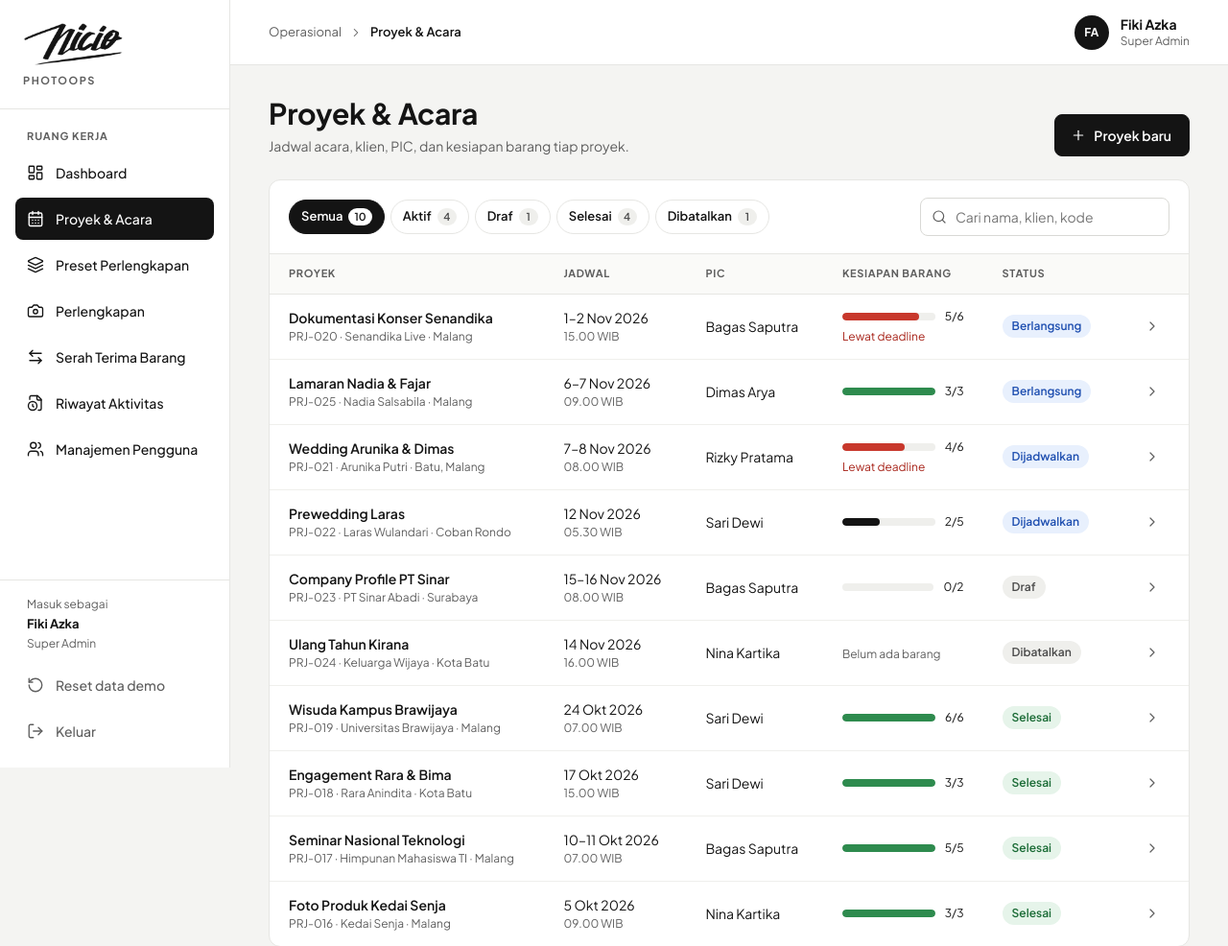
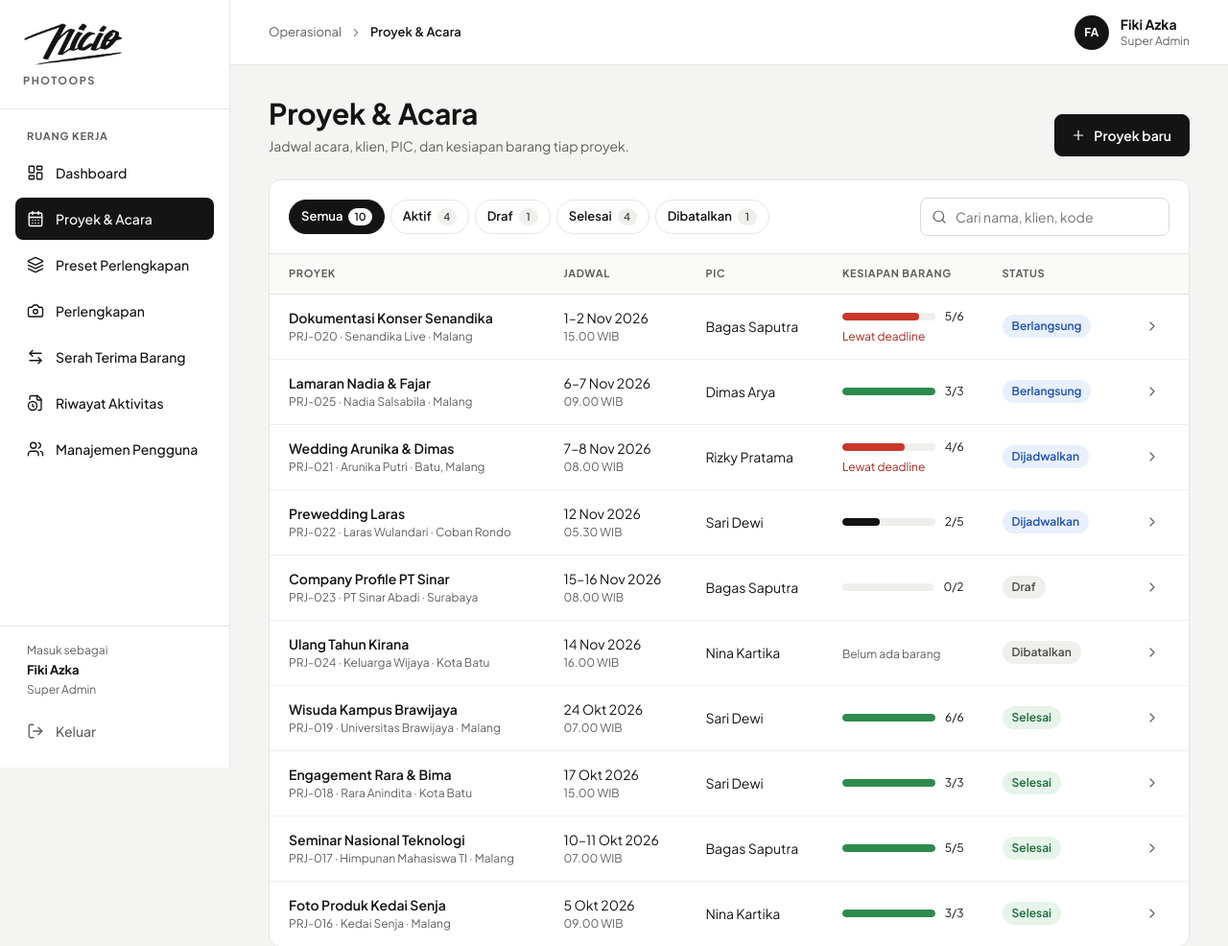
Before and after one commit to fikiazka/photoops, a PHP site: page /pages/proyek.php in a window 1280 px wide. Shown: the top 986 px of the page at 96% size. Run offline with PHP 8.4, Linux system fonts and the light colour scheme; the visitor is signed in with stand-in values (Sample User, id 1).

Commit message:
refactor(ui): remove demo reset and equipment usage column

```diff
--- a/includes/layout_foot.php
+++ b/includes/layout_foot.php
@@ -6,7 +6,6 @@ defined('ROOT') || exit;
 </div>
 </div>
 <div class="sidebar-latar" data-sidebar-tutup hidden></div>
-<?php require ROOT . '/partials/modal_reset.php'; ?>
 <?php require ROOT . '/partials/modal_konfirmasi.php'; ?>
 <?php endif; ?>
 <script src="<?= e(aset('js/app.js')) ?>" defer></script>
--- a/includes/layout_sidebar.php
+++ b/includes/layout_sidebar.php
@@ -30,10 +30,6 @@ $menu_aktif = $halaman['menu'] ?? '';
 <strong><?= e($pengguna['nama']) ?></strong>
 <span class="kecil redup"><?= e(label_peran($pengguna)) ?></span>
 </div>
-<button type="button" class="menu-item menu-item-redup" data-buka="dialog-reset">
-<?= ikon('rotate-ccw') ?>
-<span>Reset data demo</span>
-</button>
 <a href="<?= e(url('logout.php')) ?>" class="menu-item menu-item-redup">
 <?= ikon('log-out') ?>
 <span>Keluar</span>
--- a/pages/perlengkapan.php
+++ b/pages/perlengkapan.php
@@ -136,7 +136,6 @@ if (is_post()) {
 $tab = in_array(query('tab'), ['eksternal', 'insiden'], true) ? query('tab') : 'unit';
 $kelola = boleh('perlengkapan.kelola');
 $ringkas = ringkasan_pemakaian();
-$frekuensi = frekuensi_pakai();
 $terbuka = insiden_terbuka();
 $eksternal = daftar_barang_eksternal();
 $ringkas_eks = ringkasan_eksternal($eksternal);
@@ -384,7 +383,7 @@ $unit_tampil = array_filter(db('perlengkapan'), function ($u) use ($f_kategori,
 </div>
 <div class="tabel-wrap">
 <table class="tabel tabel-kartu">
-<thead><tr><th>Unit</th><th>Kondisi</th><th>Pemakaian</th><th class="angka">Dipakai</th><?= $kelola ? '<th><span class="sr">Aksi</span></th>' : '' ?></tr></thead>
+<thead><tr><th>Unit</th><th>Kondisi</th><th>Pemakaian</th><?= $kelola ? '<th><span class="sr">Aksi</span></th>' : '' ?></tr></thead>
 <tbody>
 <?php foreach ($unit_kat as $u): ?>
 <?php
@@ -405,7 +404,6 @@ $berikut = jadwal_berikutnya($u['id']);
 <div class="kecil redup">Berikutnya <?= e($pb['kode'] ?? '?') ?> · <?= e(rentang_tgl($berikut['tgl_mulai'], $berikut['tgl_selesai'])) ?></div>
 <?php endif; ?>
 </td>
-<td data-label="Dipakai" class="angka"><?= $frekuensi[$u['id']] ?? 0 ?>×</td>
 <?php if ($kelola): ?>
 <td class="kolom-aksi">
 <div class="aksi-baris">
--- a/partials/modal_reset.php
+++ /dev/null
@@ -1,22 +0,0 @@
-<?php
-defined('ROOT') || exit;
-?>
-<dialog class="dialog" id="dialog-reset" aria-labelledby="dialog-reset-judul">
-<form method="post" action="<?= e(url('reset.php')) ?>" class="dialog-isi">
-<?= csrf_field() ?>
-<div class="dialog-kepala">
-<div>
-<h2 id="dialog-reset-judul">Reset data demo</h2>
-<p class="sub">Data kembali ke skenario awal Sabtu, 7 November 2026.</p>
-</div>
-<button type="button" class="tombol-ikon" data-tutup aria-label="Tutup"><?= ikon('x', 20) ?></button>
-</div>
-<div class="dialog-badan">
-<p>Semua proyek, alokasi, serah terima, dan riwayat yang Anda ubah di sesi ini akan hilang. Anda tetap masuk sebagai <strong><?= e($pengguna['nama']) ?></strong>.</p>
-</div>
-<div class="dialog-kaki">
-<button type="button" class="btn btn-sekunder" data-tutup>Batal</button>
-<button type="submit" class="btn btn-bahaya">Reset data</button>
-</div>
-</form>
-</dialog>
```
Also changed, not shown: reset.php (deleted, +0 -21 lines).
